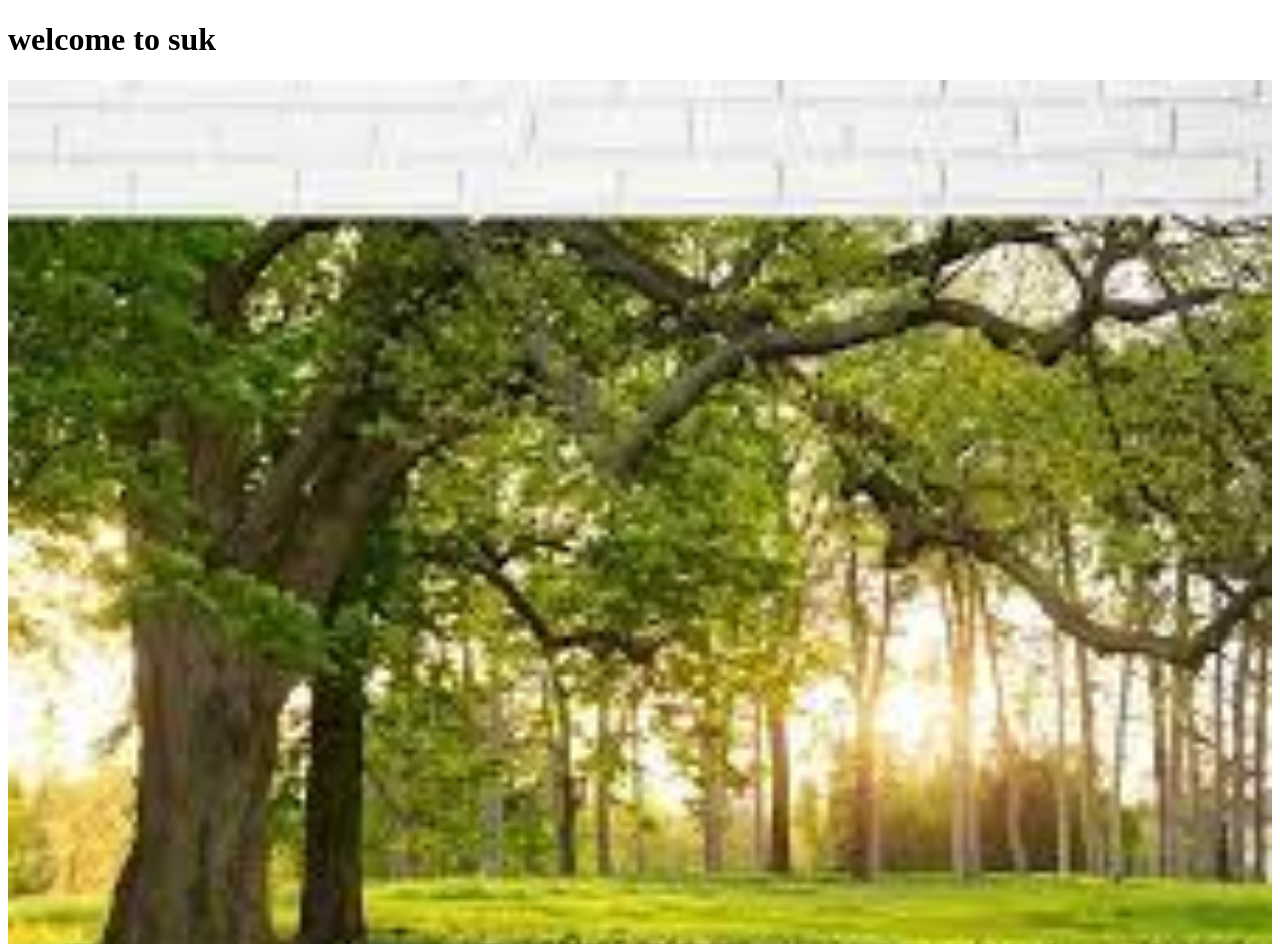
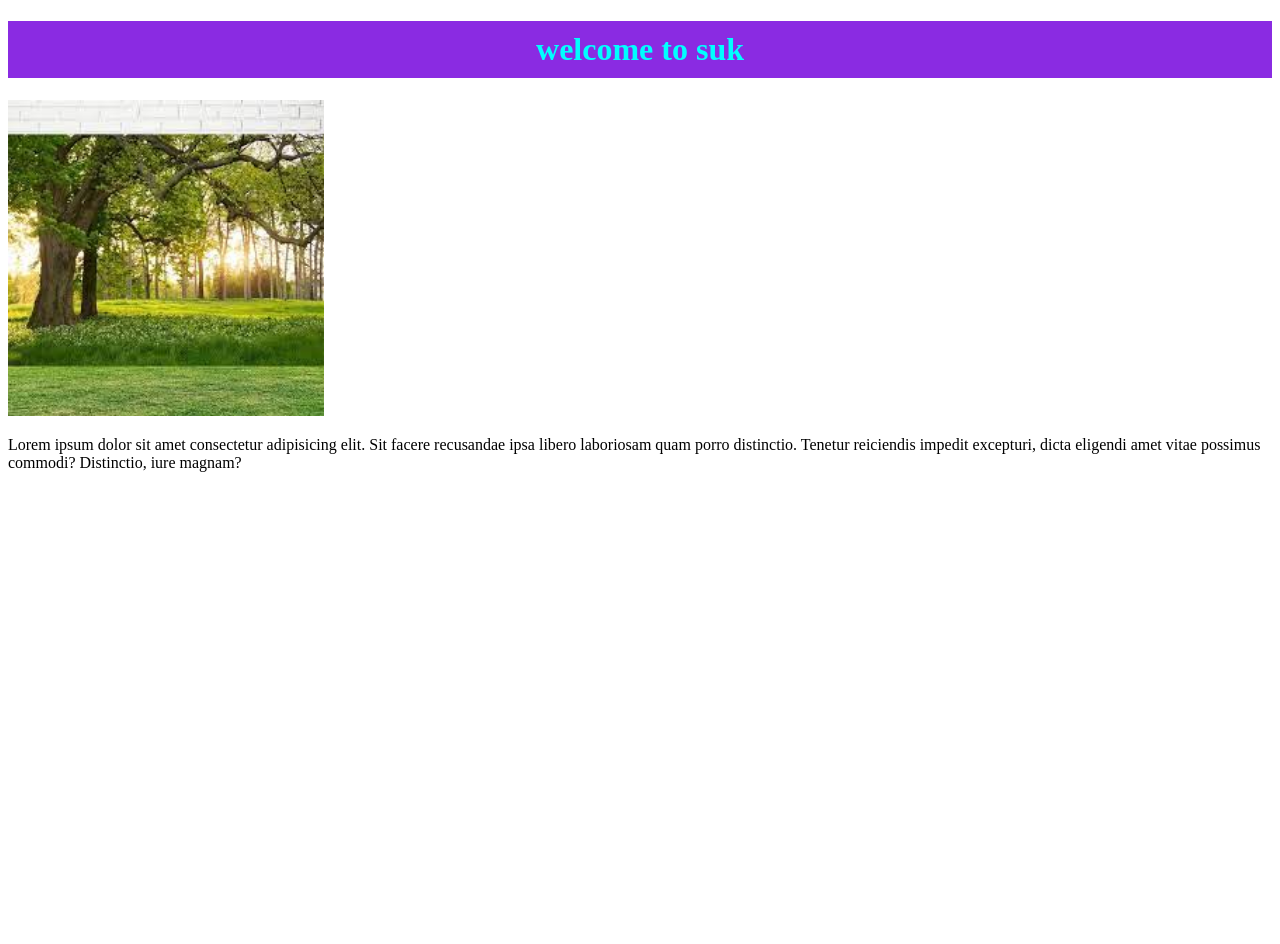
Before and after one commit to shaikhsadiya05/codehub, a plain HTML site: page index.html in a window 1280 px wide. Shown: the top 944 px of the page. After the commit the page ends 800 px from the top, so only its background shows below. Drawn offline with Linux system fonts and the light colour scheme.

Commit message:
color changes

```diff
--- a/index.html
+++ b/index.html
@@ -4,10 +4,17 @@
     <meta charset="UTF-8">
     <meta name="viewport" content="width=device-width, initial-scale=1.0">
     <title>sadiya | GitHub</title>
+    <style>
+    h1{
+        color:aqua;
+        background-color: blueviolet;
+        padding: 10px;
+    }
+    </style>
 </head>
 <body>
-    <h1>welcome to suk</h1>
-    <img src="n1.png" alt="" width="100%">
+    <h1 align="center">welcome to suk</h1>
+    <img src="n1.png" alt="" width="25%">
     <p>Lorem ipsum dolor sit amet consectetur adipisicing elit. Sit facere recusandae ipsa libero laboriosam quam porro distinctio. Tenetur reiciendis impedit excepturi, dicta eligendi amet vitae possimus commodi? Distinctio, iure magnam?</p>
 
 </body>
```
